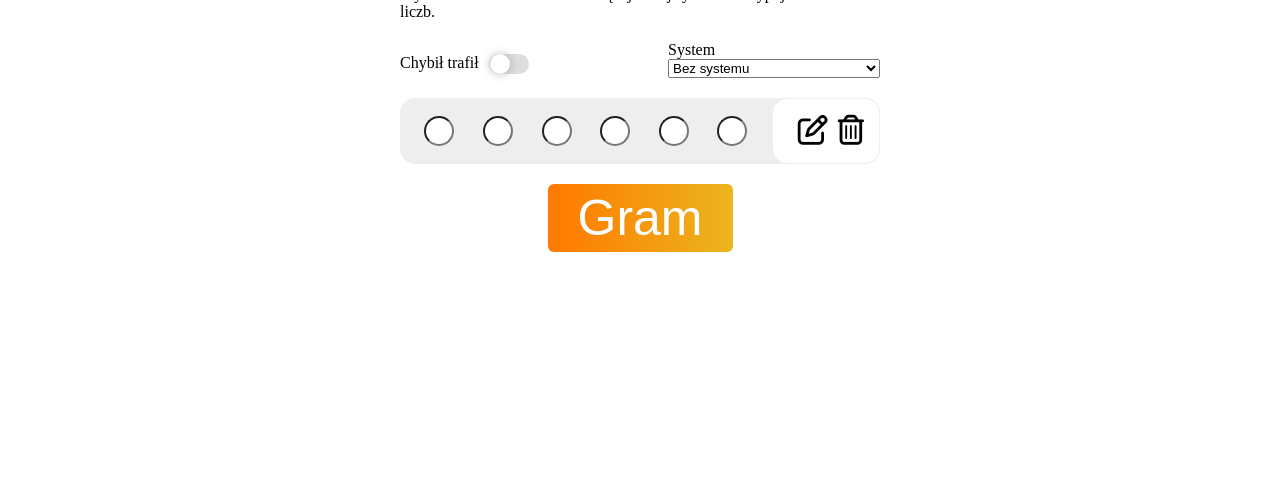
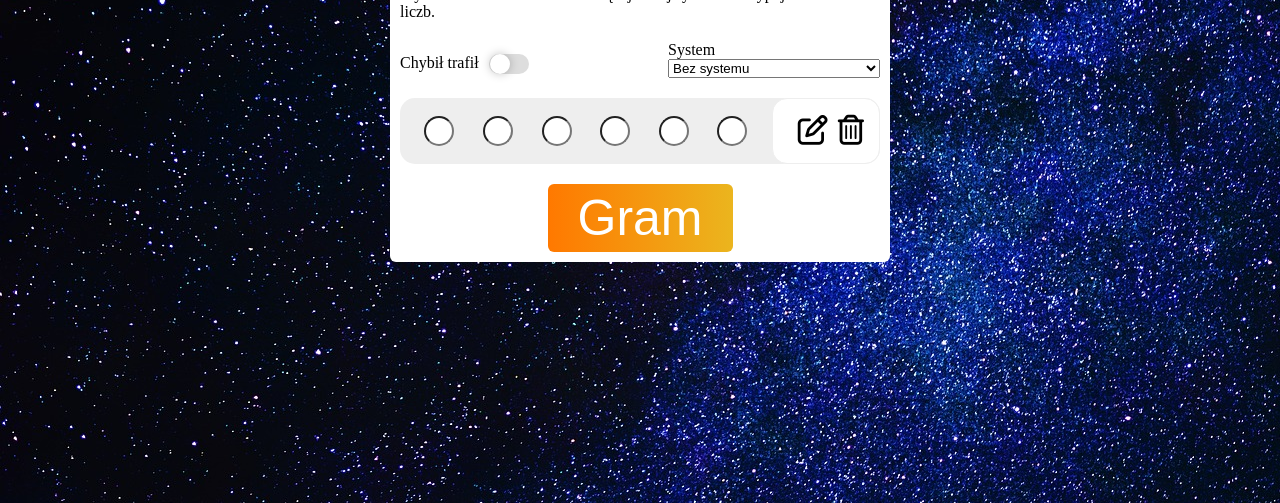
Before and after one commit to M0RI4R/Lottery, a plain HTML site: page index.html in a window 1280 px wide. Shown: the part 297-800 px from the top of the page. Drawn offline with Linux system fonts and the light colour scheme; the site is published under a folder, as on GitHub Pages, so addresses that start at the root find nothing.

Commit message:
Update style.css

```diff
--- a/style.css
+++ b/style.css
@@ -9,7 +9,7 @@
   margin: 0;
 }
 body {
-  background-image: url(/images/hd-wallpaper-g3e4759a03_1920.jpg);
+  background-image: url(images/hd-wallpaper-g3e4759a03_1920.jpg);
 }
 
 .lottery-container {
```
